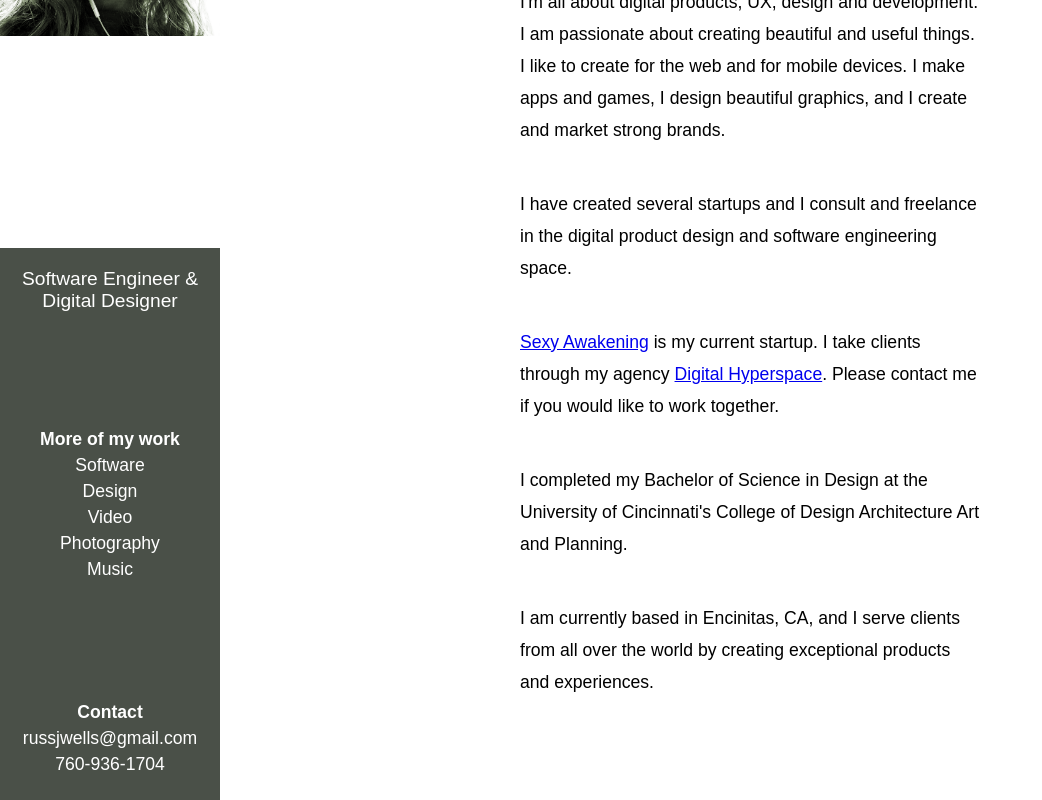
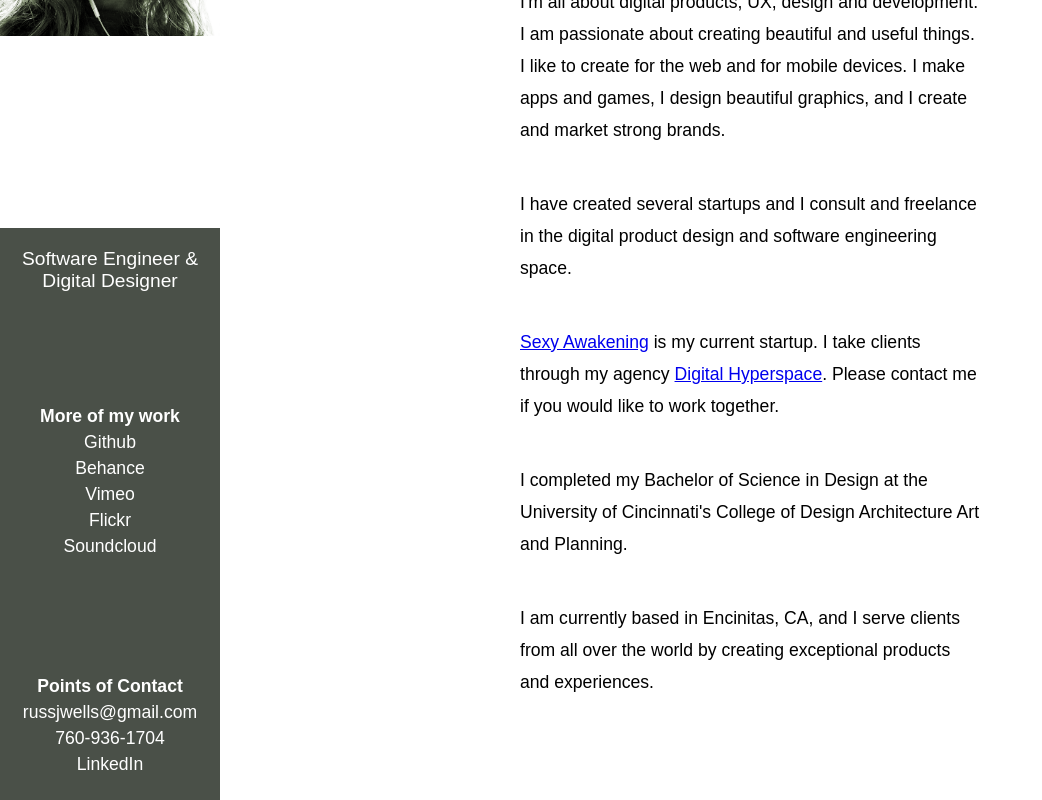
Before and after one commit to russjwells/russellwellsonline, a React (Create React App) app: page / in a window 1280 px wide. Shown: the part 265-1065 px from the top of the page, without its empty margins (0-1042 px from the left). Built offline with nearby package versions, Linux system fonts and the light colour scheme.

Commit message:
resumes and sidebar

```diff
--- a/src/Resume.js
+++ b/src/Resume.js
@@ -6,7 +6,11 @@ class Resume extends Component {
       <div className="Resume">
         <div className="resumeSpacer">
           <h2>Software Engineering</h2>
-          <p><a href="https://www.dropbox.com/s/5n251tbs1h0klfa/rw_cv_2019w_1P_v2.pdf?dl=0">download the .pdf</a></p>
+          <p><a href="https://www.dropbox.com/s/5n251tbs1h0klfa/rw_cv_2019w_1P_v2.pdf?dl=1">download the .pdf</a></p>
+          <h2>Design</h2>
+          <p><a href="https://www.dropbox.com/s/lq0f5tsrdrfsn8i/rw_cv_2019s_ux.pdf?dl=1">download the .pdf</a></p>
+          <h2>Hybrid Positions</h2>
+          <p><a href="https://www.dropbox.com/s/z09f8mfs4rax4r2/rw_cv_2019s_hybrid.pdf?dl=1">download the .pdf</a></p>
           {/*
           <h1>Experience</h1>
           <h2>Digital Hyperspace</h2> <p>2016 – Present</p>
--- a/src/Sidebar.js
+++ b/src/Sidebar.js
@@ -26,17 +26,18 @@ class Sidebar extends Component {
           <div className="Oneliner">Software Engineer &<br/> Digital Designer</div>
           <div className="PublicRepos">
             <p><b>More of my work</b></p>
-            <p><a target="_blank" href="http://github.com/russjwells" style={linkStyle} hoverStyle={hoverStyle}>Software</a></p>
-            <p><a target="_blank" href="http://behance.net/russjwells" style={linkStyle}>Design</a></p>
-            <p><a target="_blank" href="http://vimeo.com/russjwells" style={linkStyle}>Video</a></p>
-            <p><a target="_blank" href="https://www.flickr.com/photos/29084693@N03/" style={linkStyle}>Photography</a></p>
-            <p><a target="_blank" href="https://soundcloud.com/lightofnature" style={linkStyle}>Music</a></p>
+            <p><a target="_blank" href="http://github.com/russjwells" style={linkStyle} hoverStyle={hoverStyle}>Github</a></p>
+            <p><a target="_blank" href="http://behance.net/russjwells" style={linkStyle}>Behance</a></p>
+            <p><a target="_blank" href="http://vimeo.com/russjwells" style={linkStyle}>Vimeo</a></p>
+            <p><a target="_blank" href="https://www.flickr.com/photos/29084693@N03/" style={linkStyle}>Flickr</a></p>
+            <p><a target="_blank" href="https://soundcloud.com/lightofnature" style={linkStyle}>Soundcloud</a></p>
           </div>
 
           <div className="QuickContacts">
-            <p><b>Contact</b></p>
+            <p><b>Points of Contact</b></p>
             <p>russjwells@gmail.com</p>
             <p>760-936-1704</p>
+            <p><a target="_blank" href="https://www.linkedin.com/in/russjwells/" style={linkStyle}>LinkedIn</a></p>
           </div>
         </div>
       </div>
```
